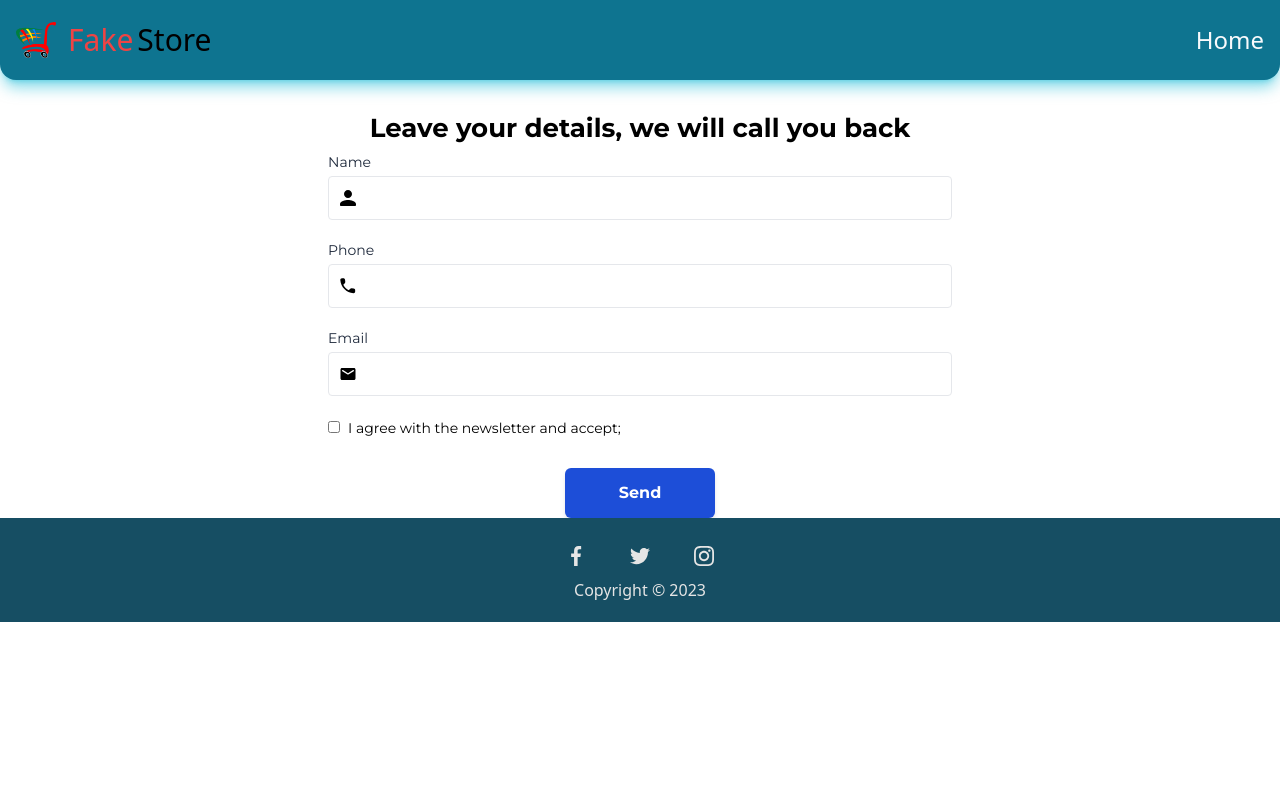
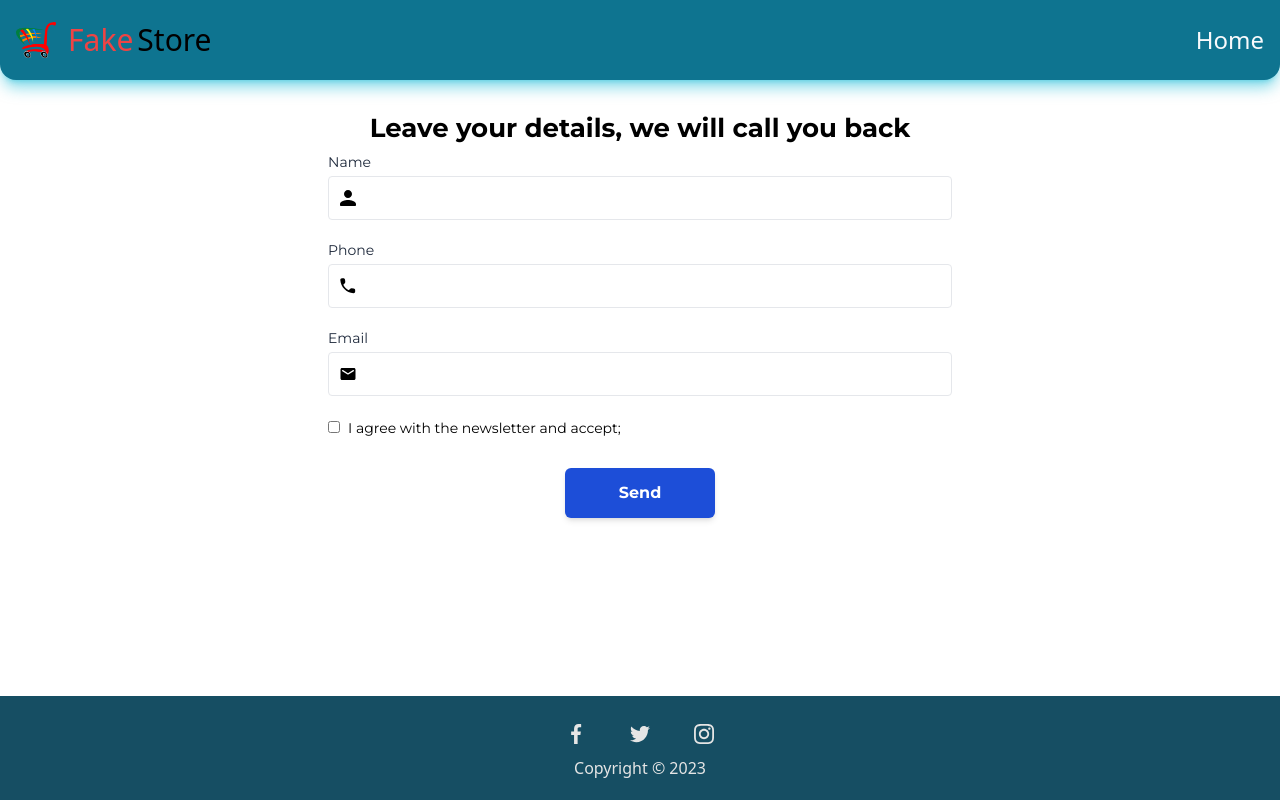
Before and after one commit to Vitalii-Khivrych/fake-store, a Next.js app: page /contacts in a window 1280 px wide. Built offline with nearby package versions, Linux system fonts and the light colour scheme.

Commit message:
fix footer

```diff
--- a/modules/common/components/Layout/Layout.tsx
+++ b/modules/common/components/Layout/Layout.tsx
@@ -8,13 +8,13 @@
 
 export const Layout: FC<LayoutProps> = ({ children }) => {
 	return (
-		<>
+		<div className="flex min-h-screen flex-col">
 			<Head>
 				<title>Fake Store</title>
 			</Head>
 			<Header />
-			<main className={` ${montserrat.className}`}>{children}</main>
+			<main className={`flex-grow ${montserrat.className}`}>{children}</main>
 			<Footer />
-		</>
+		</div>
 	);
 };
--- a/modules/contacts/sections/ContactFormSection.tsx
+++ b/modules/contacts/sections/ContactFormSection.tsx
@@ -3,7 +3,7 @@
 
 export const ContactFormSection = () => {
 	return (
-		<section className="pt-24 desk:pt-28">
+		<section className="pb-4 pt-24 tab:pb-6 desk:pt-28">
 			<Container>
 				<h1 className="mb-2 text-center text-2xl font-bold tab:text-[26px]">
 					Leave your details, we will call you back
--- a/styles/globals.css
+++ b/styles/globals.css
@@ -18,4 +18,5 @@
 
 body {
 	color: rgb(var(--foreground-rgb));
+	height: 100%;
 }
```
Lines whose indentation alone changed are shown as unchanged.
